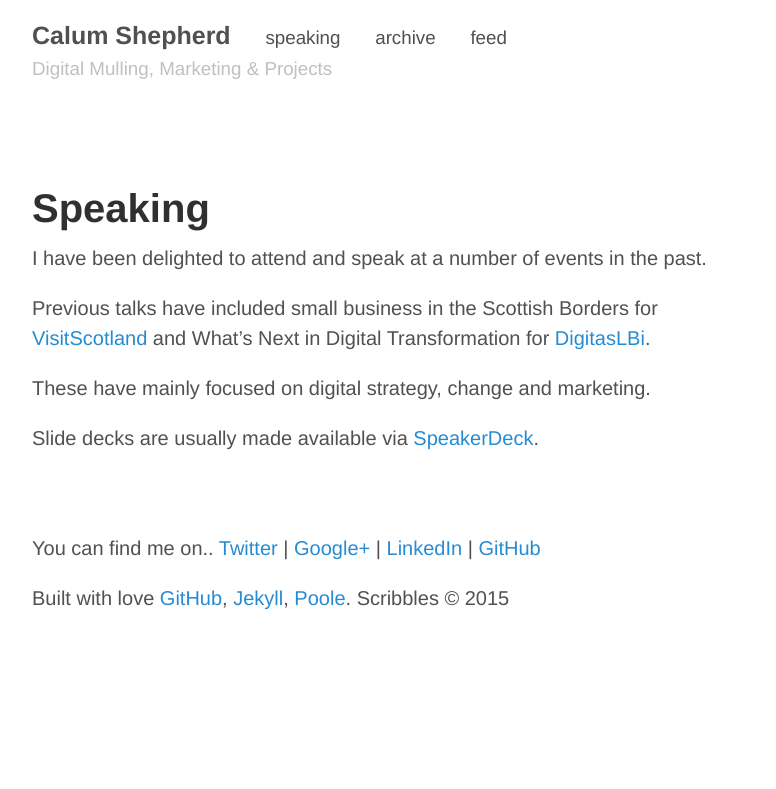
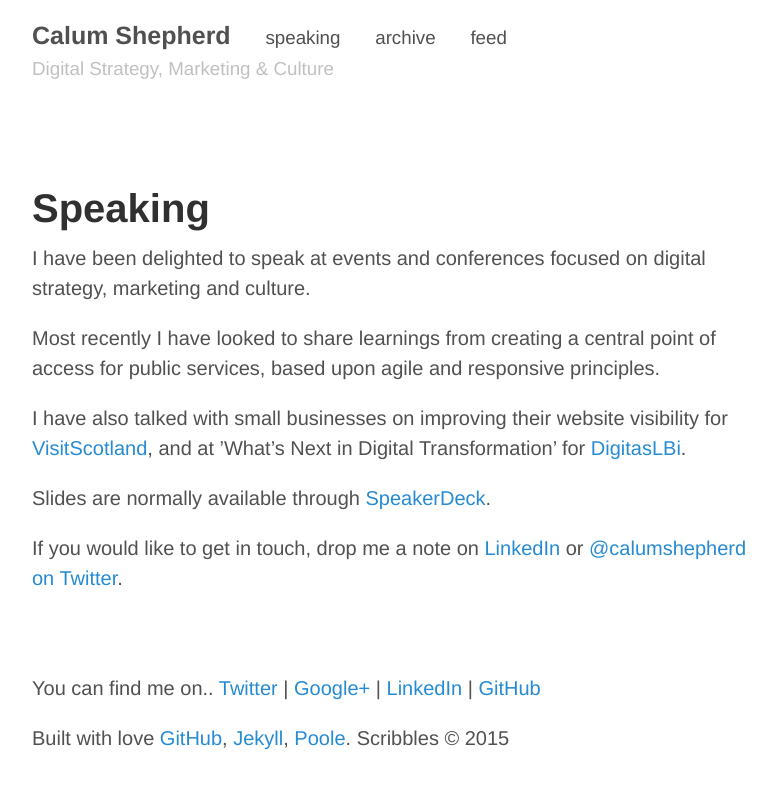
Before and after one commit to calcode/calcode.github.io, a Jekyll site: the page built from speaking.md, in a window 1280 px wide. Shown: the top 789 px of the page, without its empty margins (248-1024 px from the left). Built offline with Jekyll 4.4.1, drawn with Linux system fonts in a browser that asks for light colours; Markdown is read by kramdown in place of the engine named in the settings.

Commit message:
updated title, speaking page

```diff
--- a/_config.yml
+++ b/_config.yml
@@ -7,7 +7,7 @@ permalink:        pretty
 
 # Setup
 title:            Calum Shepherd
-tagline:          Digital Mulling, Marketing & Projects
+tagline:          Digital Strategy, Marketing & Culture
 url:              http://blog.calumshep.com
 paginate:         5
 baseurl:          /
--- a/speaking.md
+++ b/speaking.md
@@ -3,10 +3,12 @@ layout: page
 title: Speaking
 ---
 
-I have been delighted to attend and speak at a number of events in the past.
+I have been delighted to speak at events and conferences focused on digital strategy, marketing and culture.
 
-Previous talks have included small business in the Scottish Borders for [VisitScotland](http://www.visitscotland.com/) and What’s Next in Digital Transformation for [DigitasLBi](http://www.digitaslbi.com/uk/).
+Most recently I have looked to share learnings from creating a central point of access for public services, based upon agile and responsive principles.
 
-These have mainly focused on digital strategy, change and marketing.
+I have also talked with small businesses on improving their website visibility for [VisitScotland](http://www.visitscotland.com/), and at ’What’s Next in Digital Transformation' for [DigitasLBi](http://www.digitaslbi.com/uk/).
 
-Slide decks are usually made available via [SpeakerDeck](https://speakerdeck.com/calcode).
+Slides are normally available through [SpeakerDeck](https://speakerdeck.com/calumshepherd).
+
+If you would like to get in touch, drop me a note on [LinkedIn](https://uk.linkedin.com/in/calumshepherd) or [@calumshepherd on Twitter](https://twitter.com/calumshepherd).
```
